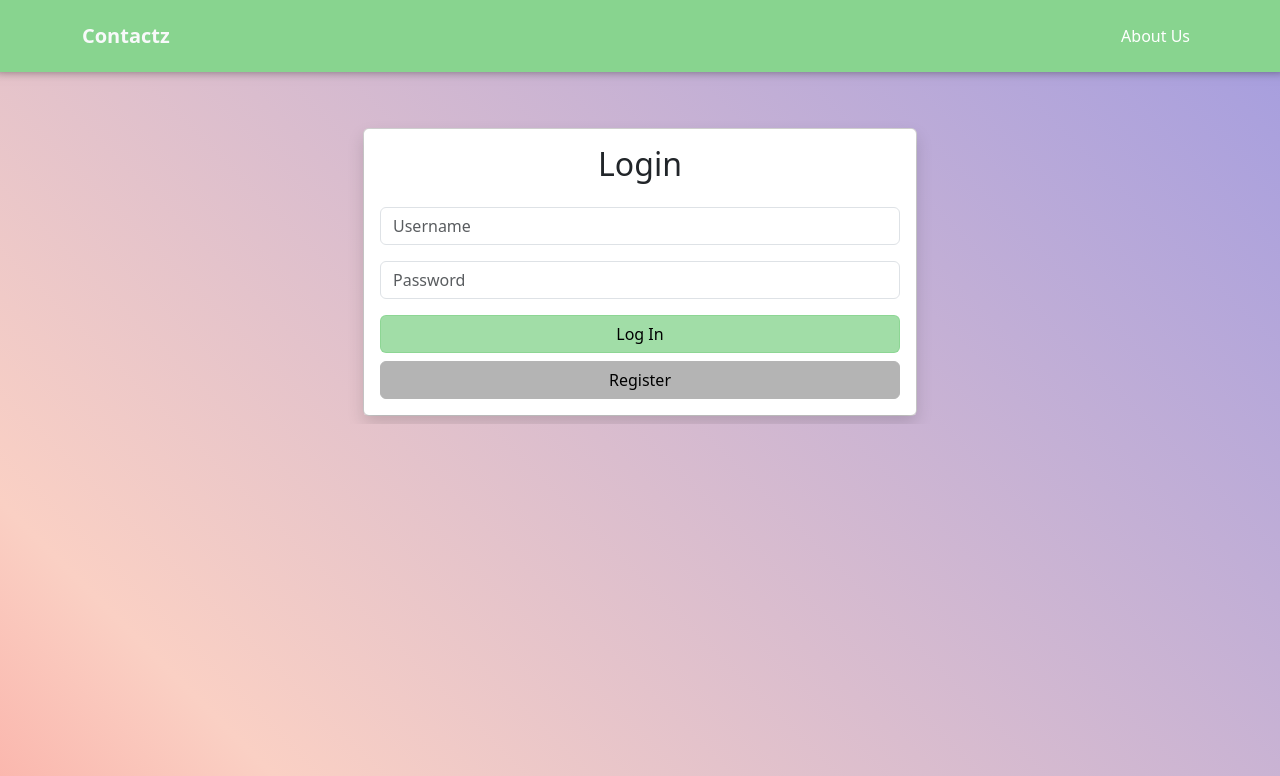
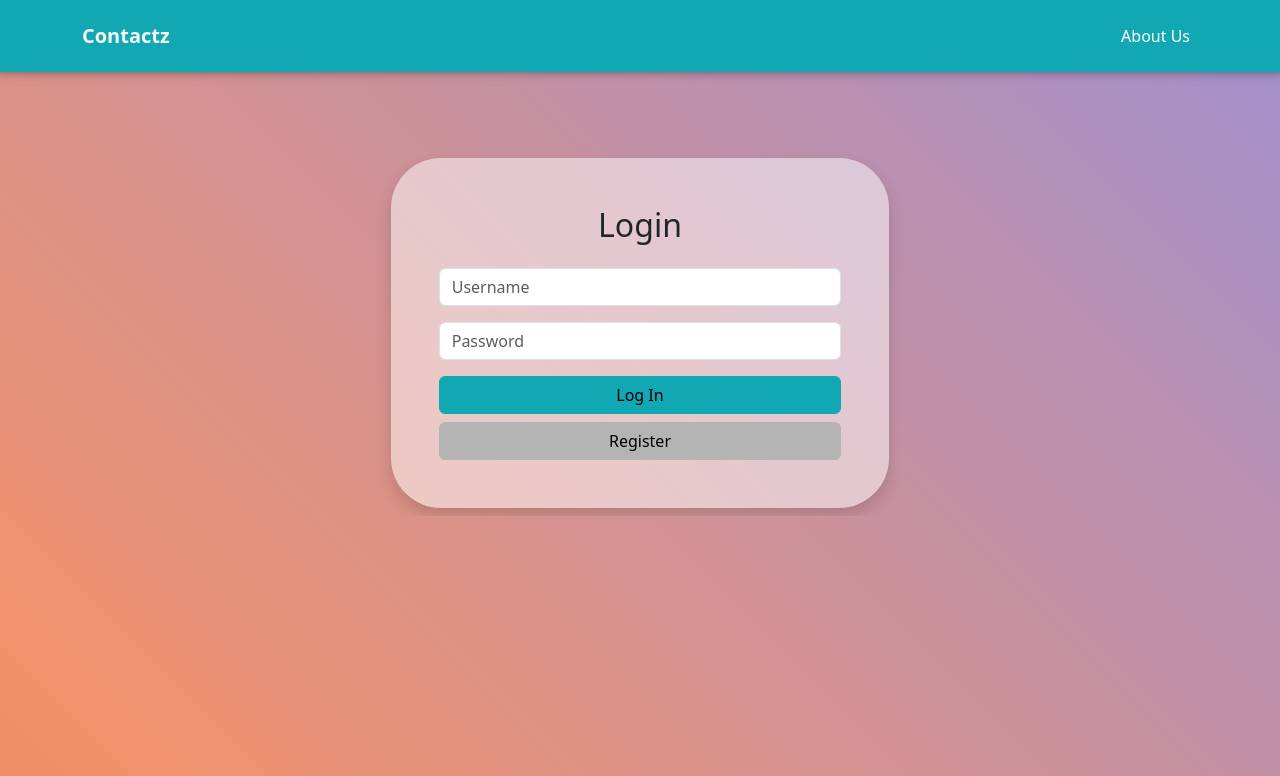
Before and after one commit to NikoKaramitos/ContactApp, a PHP site: page /login.html in a window 1280 px wide. Shown: the top 776 px of the page. Run offline with PHP 8.4, Linux system fonts and the light colour scheme.

Commit message:
frontend changes

```diff
--- a/index.html
+++ b/index.html
@@ -57,7 +57,7 @@
 						<div class="col-sm-6 col-md-6 mb-2">
 							<div class="d-grid">
 								<a href="/login.html" onclick="loginMode()"
-									class="btn btn-altpurple btn-lg animated tada">Login</a>
+									class="btn btn-altpurple text-white btn-lg">Login</a>
 							</div>
 						</div>
 						<!-- This empty div will create space between the buttons on md screens -->
@@ -65,7 +65,7 @@
 						<div class="col-sm-6 col-md-6 mb-2">
 							<div class="d-grid">
 								<a href="/login.html" onclick="registerMode()"
-									class="btn btn-altlight btn-lg">Register</a>
+									class="btn btn-altlight text-white btn-lg">Register</a>
 							</div>
 						</div>
 					</div>
--- a/login.html
+++ b/login.html
@@ -33,7 +33,7 @@
 	</script>
 </head>
 
-<body id="login_body">
+<body>
 	<!-- Navigation Bar -->
 	<nav id="navbar" class="navbar sticky-top navbar-expand-md bg-altpurple navbar-dark py-3">
 		<div class="container">
@@ -42,9 +42,19 @@
 			</a>
 
 			<!-- Hamburger Toggle -->
-			<ul class="navbar-nav">
-				<a href="/index.html#aboutUs" class="nav-link text-white">About Us</a>
-			</ul>
+			<button class="navbar-toggler" type="button" data-bs-toggle="collapse" data-bs-target="#navmenu"
+				aria-controls="navmenu" aria-expanded="false" aria-label="Toggle navigation">
+				<span class="navbar-toggler-icon"></span>
+			</button>
+
+			<div class="collapse navbar-collapse justify-content-end align-center" id="navmenu">
+				<ul class="navbar-nav ms-auto">
+					<a href="/index.html#aboutUs" class="nav-link text-white">About Us</a>
+				</ul>
+				<!-- <ul class="navbar-nav">
+					<a href="/reference.html" class="nav-link text-white">BS REFERENCE</a>
+				</ul> -->
+			</div>
 		</div>
 	</nav>
 
@@ -56,9 +66,9 @@
 				<div id="login" class="container mt-5">
 					<div class="row justify-content-center align-center">
 						<div class="col-md-6 p-2 ">
-							<div class="card ">
-								<div class="card-body shadow">
-									<h2 class="card-title text-center mb-4">
+							<div class="my-containers shadow p-5">
+								<div class="card-body">
+									<h2 class="text-center mb-4">
 										Login
 									</h2>
 									<form id="loginForm" onsubmit="event.preventDefault(); doLogin();">
@@ -90,8 +100,8 @@
 				<div id="register" class="container mt-5">
 					<div class="row justify-content-center">
 						<div class="col-md-6 p-2">
-							<div class="card">
-								<div class="card-body shadow">
+							<div class="my-containers shadow p-5">
+								<div class="card-body">
 									<h2 class="card-title text-center mb-4">
 										Register
 									</h2>
--- a/sass/main.scss
+++ b/sass/main.scss
@@ -1,36 +1,39 @@
 // redefined variables go here:
 $position-values: (
-    1: 1%
+    1: 1%,
 );
 
 // import functions and variables
 @import "../node_modules/bootstrap/scss/functions";
 @import "../node_modules/bootstrap/scss/variables";
 
-@keyframes gradient-wave
-{
+@keyframes gradient-wave {
     0% {
         background-position: 0% 50%;
     }
+
     50% {
         background-position: 100% 50%;
     }
+
     100% {
         background-position: 0% 80%;
     }
 }
 
-body
-{
-    background: linear-gradient(45deg, #ff020a, #fad0c4, #8b8ee7, rgb(195, 118, 233));
+body {
+    background: linear-gradient(45deg,
+            #b33d12,
+            #f1936e,
+            #8b8ee7,
+            #003ebb);
     background-size: 400% 400%;
     animation: gradient-wave 30s infinite alternate linear;
     // height: 100vh;
     padding-bottom: 20px;
 }
 
-.my-containers
-{
+.my-containers {
     margin: auto;
     background-color: rgba(255, 255, 255, 0.5);
     width: 90%;
@@ -38,44 +41,46 @@
     margin-top: 30px;
 }
 
-@keyframes bounce
-{
-  0%,20%,50%,80%,100%{
+@keyframes bounce {
+
+    0%,
+    20%,
+    50%,
+    80%,
+    100% {
         transform: translateY(0);
     }
-  40%{
+
+    40% {
         transform: translateY(-45px);
     }
-  60%{
+
+    60% {
         transform: translateY(-20px);
     }
 }
 
-.bounce
-{
+.bounce {
     animation-name: bounce;
 }
 
-.animate{
+.animate {
     animation-duration: 1s;
     animation-fill-mode: both;
     animation-iteration-count: 3;
 }
 
-.navbar
-{
-  box-shadow: 0 -6px 10px 5px rgba(0,0,0,0.5);
+.navbar {
+    box-shadow: 0 -6px 10px 5px rgba(0, 0, 0, 0.5);
 }
 
-
 // Main Theme
-$custom-theme-colors:
-(
-    "altwhite":#ffffff,
+$custom-theme-colors: (
+    "altwhite": #ffffff,
     "altlight": #b4b4b4,
     "altgray": #5a5a5a,
-    "altblack":#000000,
-    "altpurple":#88d48fc8
+    "altblack": #000000,
+    "altpurple": #12a8b3,
 );
 
 // merge custom theme with original
```
Also changed, not shown: dashboard.html (+50 -104 lines), images/LogoCropped.png, sass/main.css, 1 other file. Lines whose indentation alone changed are shown as unchanged.
